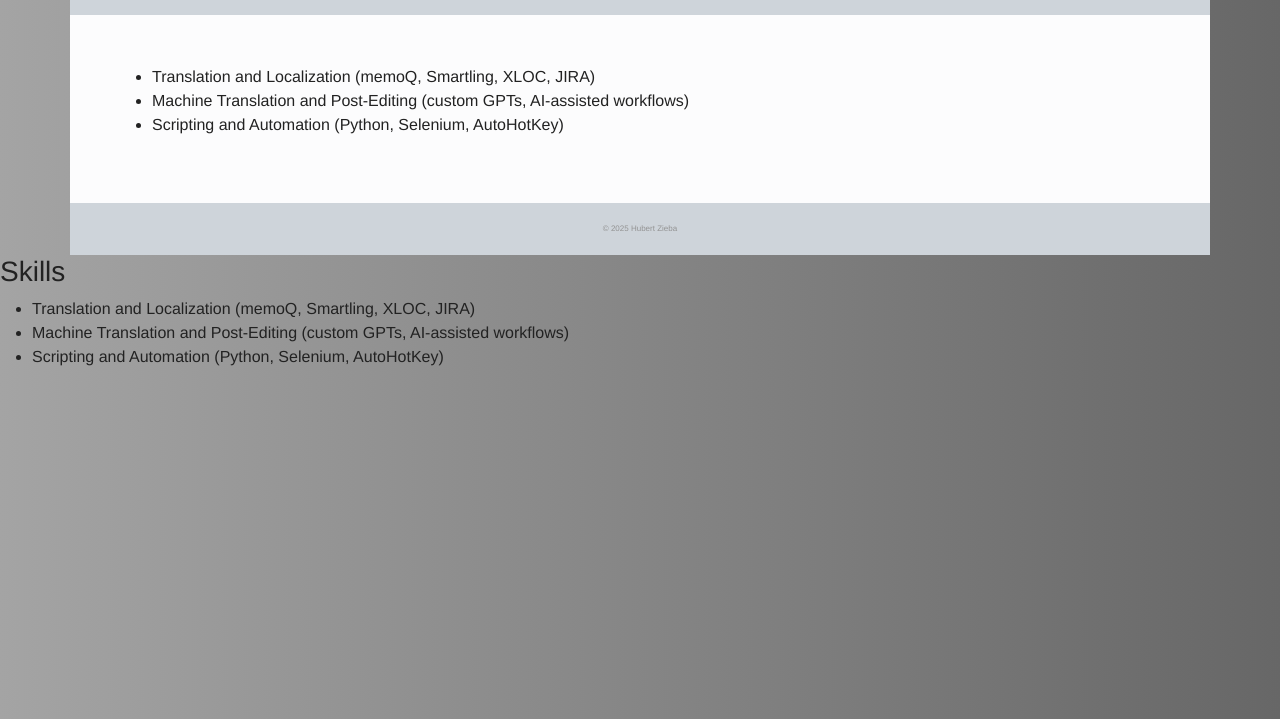
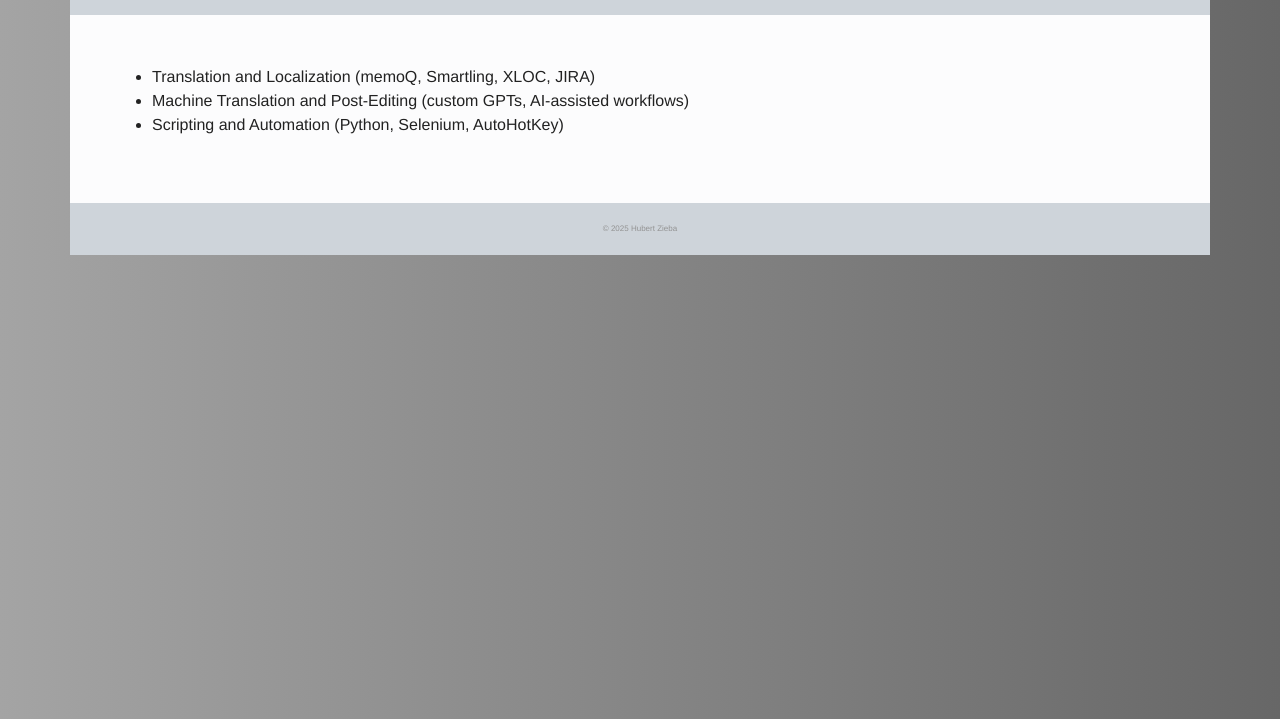
Before and after one commit to hwzieba/hwzieba.github.io, a plain HTML site: page skills/index.html in a window 1280 px wide. Shown: the part 81-800 px from the top of the page. Drawn offline with nearby package versions, Linux system fonts and the light colour scheme.

Commit message:
Amending Skills

```diff
--- a/skills/index.html
+++ b/skills/index.html
@@ -49,15 +49,3 @@
 		</div>
 	</body>
 </html>
-
-
-
-
-					<h3>
-						Skills
-					</h3>
-					<ul>
-						<li>Translation and Localization (memoQ, Smartling, XLOC, JIRA)</li>
-						<li>Machine Translation and Post-Editing (custom GPTs, AI-assisted workflows)</li>
-						<li>Scripting and Automation (Python, Selenium, AutoHotKey)</li>
-					</ul>
```
